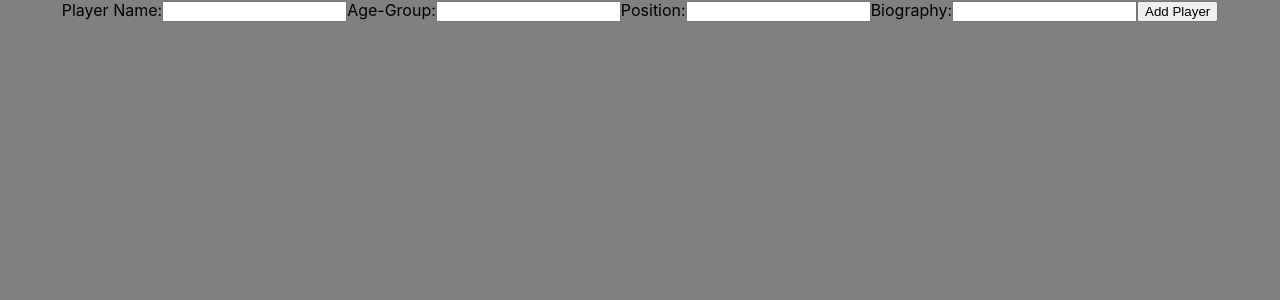
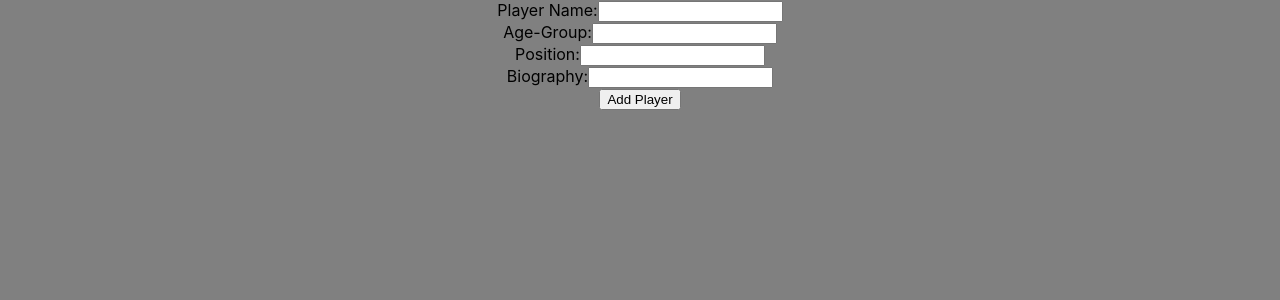
Before and after one commit to JordanAclarke/I-GOT-NEXT-Basketball-Application, a React (Create React App) app in the folder client/: page /player/1/create in a window 1280 px wide. Shown: the top 300 px of the page. Built offline with nearby package versions, Linux system fonts and the light colour scheme; the HTML template or start-up script is replaced by a standard one.

Commit message:
fixed position error

```diff
--- a/client/src/components/Court/SingleCourtPage.js
+++ b/client/src/components/Court/SingleCourtPage.js
@@ -76,6 +76,7 @@ export default class SingleCourtPage extends Component {
         </Link>
         <h2>View Players:</h2>
         {playerArray}
+        <h1></h1>
       </div>
     );
   }
--- a/client/src/components/Player/CreatePlayerForm.js
+++ b/client/src/components/Player/CreatePlayerForm.js
@@ -43,7 +43,9 @@ export default class CreatePlayerForm extends Component {
     return (
 
       <div>
+
         <form onSubmit={this.addNewPlayer}>
+          <div>
           <label htmlFor="player-name">Player Name:</label>
           <input
             type="text"
@@ -52,7 +54,9 @@ export default class CreatePlayerForm extends Component {
             onChange={this.handleInputChange}
             value={this.state.newPlayer.name}
           />
+          </div>
 
+          <div>
           <label htmlFor="player-age-group">Age-Group:</label>
           <input
             type="text"
@@ -61,7 +65,9 @@ export default class CreatePlayerForm extends Component {
             onChange={this.handleInputChange}
             value={this.state.newPlayer.ageGroup}
           />
+          </div>
 
+          <div>
           <label htmlFor="player-position">Position:</label>
           <input
             type="text"
@@ -70,7 +76,9 @@ export default class CreatePlayerForm extends Component {
             onChange={this.handleInputChange}
             value={this.state.newPlayer.position}
           />
+          </div>
 
+          <div>
           <label htmlFor="player-bio">Biography:</label>
           <input
             type="text"
@@ -79,8 +87,12 @@ export default class CreatePlayerForm extends Component {
             onChange={this.handleInputChange}
             value={this.state.newPlayer.bio}
           />
+
+          </div>
+
           <input type="submit" value="Add Player" />
         </form>
+
       </div>
 
     );
--- a/client/src/components/Player/SinglePlayerPage.js
+++ b/client/src/components/Player/SinglePlayerPage.js
@@ -29,7 +29,7 @@ export default class SinglePlayerPage extends Component {
       <div>
         <h1>Hello</h1>
         <h2>{this.state.player.name}</h2>
-        <h3>{this.state.player.position}</h3>
+        <p>{this.state.player.position}</p>
         <p>{this.state.player.ageGroup}</p>
         <p>{this.state.player.bio}</p>
 
```
Also changed, not shown: 1 other file (tests, documents, lock files or other folders).
